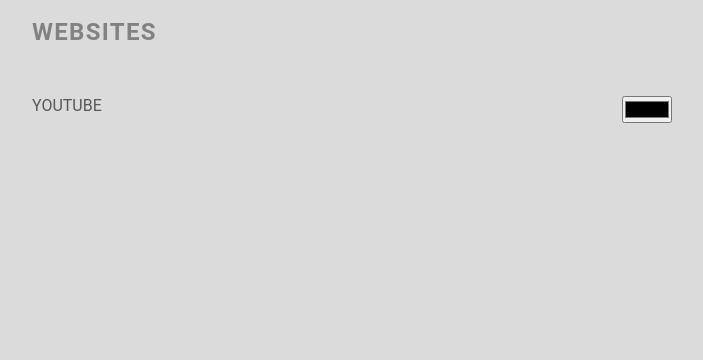
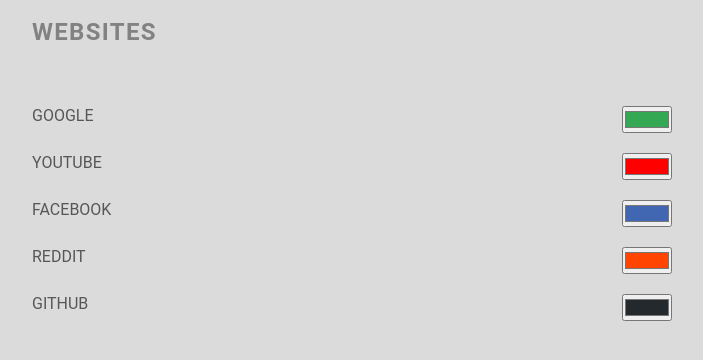
Before and after one commit to thales-fukuda/homepage, a website: page src/settings.html in a window 1280 px wide. Shown: the part 98-458 px from the top of the page, without its empty margins (288-991 px from the left). Drawn offline with Linux system fonts and the light colour scheme.

Commit message:
[ADD] - setting color list function

```diff
--- a/src/js/settings.js
+++ b/src/js/settings.js
@@ -0,0 +1,20 @@
+let settingOptions = document.getElementById('settings-options');
+
+const createLlist = () => {
+    siteList.map(i => {
+        let wrapper = document.createElement('div');
+        let name = document.createElement('span');
+        let colorPicker = document.createElement('input');
+        colorPicker.type = 'color';
+        wrapper.classList.add('settings__options__option');
+        name.classList.add('settings__options__option__name');
+        wrapper.appendChild(name);
+        wrapper.appendChild(colorPicker);
+        name.innerText = i.name;
+        colorPicker.value = i.color;
+        console.log(wrapper);
+        settingOptions.appendChild(wrapper);
+    })
+}
+
+createLlist();
--- a/src/scss/style.scss
+++ b/src/scss/style.scss
@@ -64,6 +64,7 @@
             width: 100%;
             display: flex;
             justify-content: space-between;
+            margin: 10px 0;
             &__name{
                 text-transform: uppercase;
                 opacity: .6;
--- a/src/settings.html
+++ b/src/settings.html
@@ -15,14 +15,11 @@
         </div>
         <div class="settings__website-wrapper">
             <h2 class="settings__subtitle">websites</h2>
-            <div class="settings__options">
-                <div class="settings__options__option">
-                    <span class="settings__options__option__name">youtube</span>
-                    <input type="color" class="color-input">
-                </div>
+            <div class="settings__options" id="settings-options">
             </div>
         </div>
     </div>
+    <script src="js/siteList.js"></script>
     <script src="js/settings.js"></script>
 </body>
 </html>
```
Also changed, not shown: src/dist/css/style.css.
